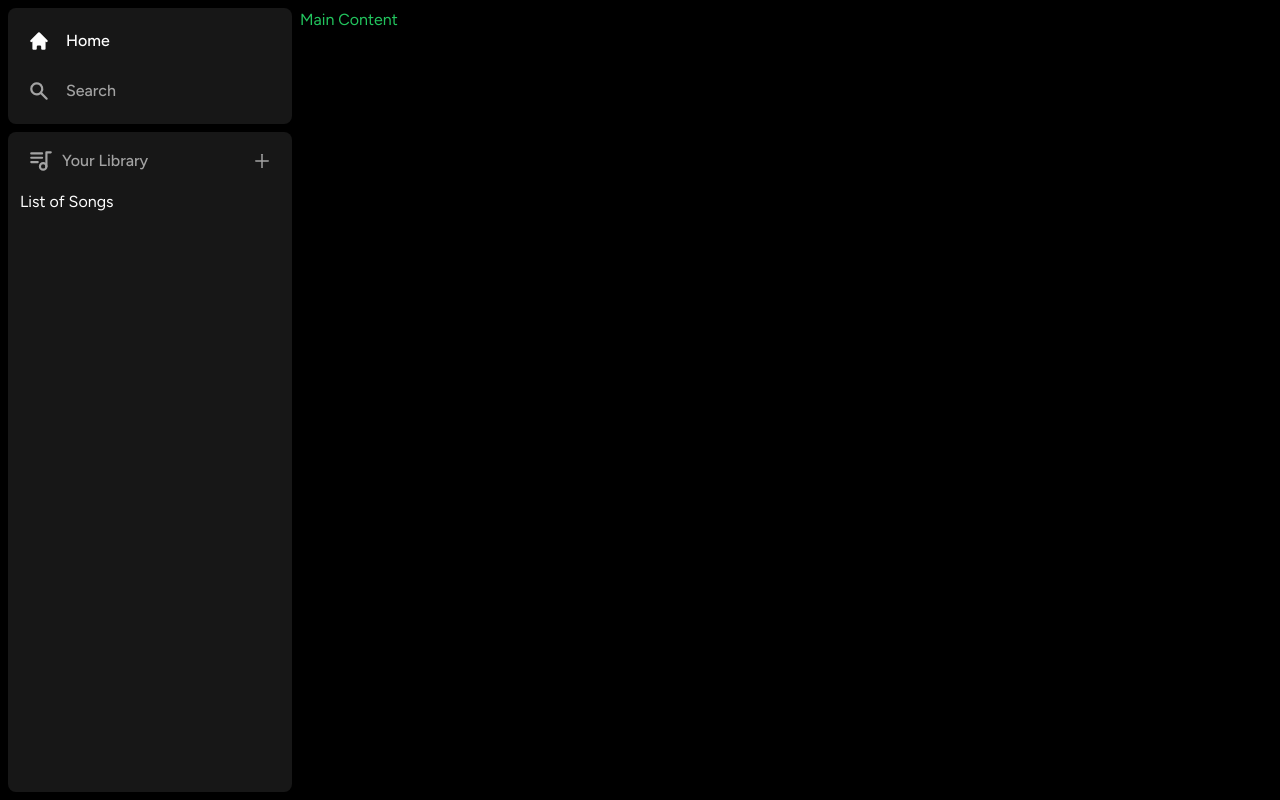
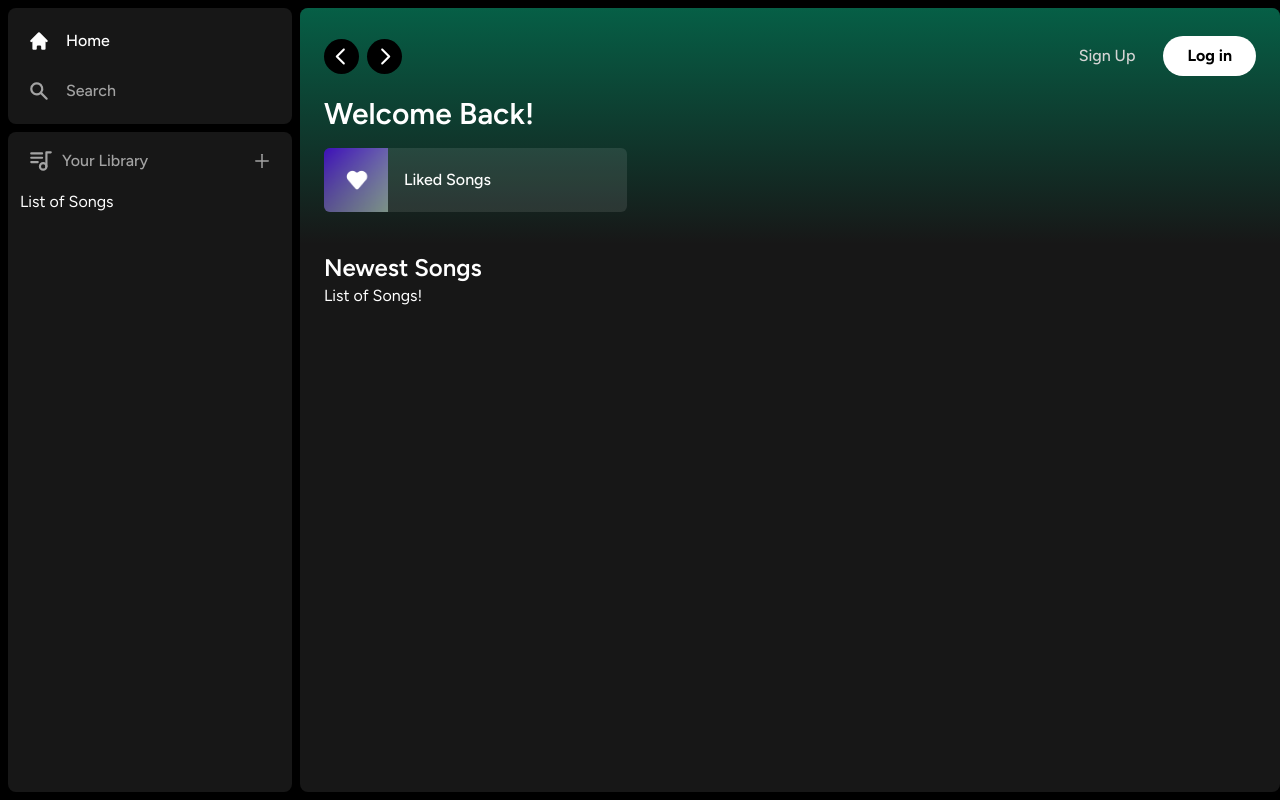
Before and after one commit to mohamadomran/spotify-clone, a Next.js app: page / in a window 1280 px wide. Built offline with nearby package versions, Linux system fonts and the light colour scheme.

Commit message:
feat: layout

```diff
--- a/app/(site)/page.tsx
+++ b/app/(site)/page.tsx
@@ -1,5 +1,45 @@
+import Header from '@/components/Header';
+import ListItem from '@/components/ListItem';
+
 export default function Home() {
   return (
-    <div className="text-green-500"> Main Content</div>
+    <div
+      className="
+      h-full
+      w-full
+      overflow-hidden
+      overflow-y-auto
+      rounded-lg
+      bg-neutral-900
+    "
+    >
+      <Header>
+        <div className="mb-2">
+          <h1 className="text-3xl font-semibold text-white">Welcome Back!</h1>
+          <div
+            className="
+              mt-4
+              grid
+              grid-cols-1
+              gap-3
+              sm:grid-cols-2
+              xl:grid-cols-3
+              2xl:grid-cols-4"
+          >
+            <ListItem
+              image="/images/liked.png"
+              name="Liked Songs"
+              href="liked"
+            />
+          </div>
+        </div>
+      </Header>
+      <div className="mb-7 mt-2 px-6">
+        <div className="flex- items-center justify-between">
+          <h1 className="text-2xl font-semibold text-white">Newest Songs</h1>
+        </div>
+        <div>List of Songs!</div>
+      </div>
+    </div>
   );
 }
--- a/app/globals.css
+++ b/app/globals.css
@@ -5,7 +5,7 @@
 html,
 body,
 :root {
-    height: 100%;
-    background-color: black;
-    color-scheme: dark;
+  height: 100%;
+  background-color: black;
+  color-scheme: dark;
 }
--- a/app/layout.tsx
+++ b/app/layout.tsx
@@ -1,4 +1,5 @@
 import './globals.css';
+
 import { Figtree } from 'next/font/google';
 
 import Sidebar from '@/components/Sidebar';
@@ -18,9 +19,7 @@ export default function RootLayout({
   return (
     <html lang="en">
       <body className={font.className}>
-        <Sidebar>
-          {children}
-        </Sidebar>
+        <Sidebar>{children}</Sidebar>
       </body>
     </html>
   );
```
